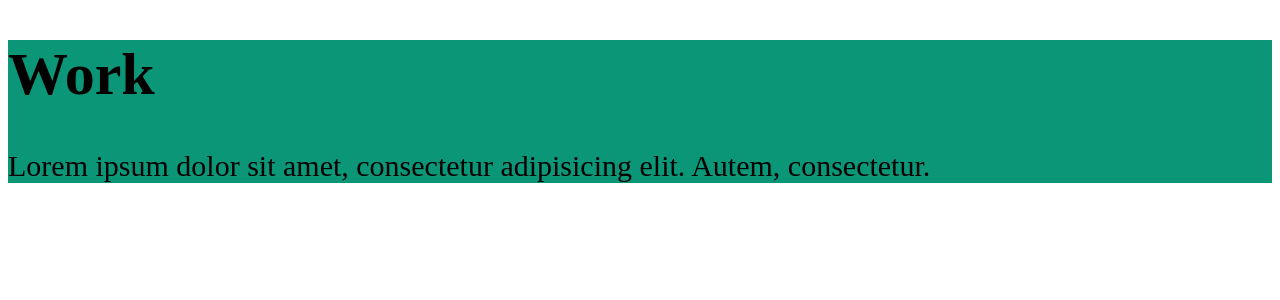
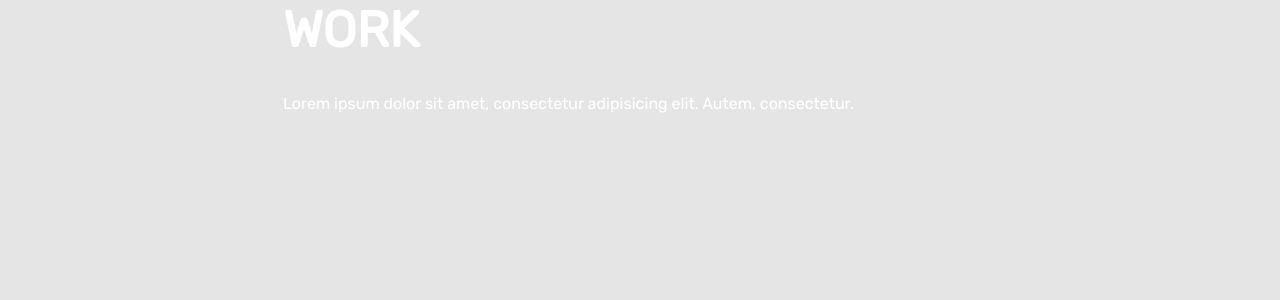
Before and after one commit to Evgeny-TechnoNinja/moment-weather, a Flask app: page / in a window 1280 px wide. Shown: the top 300 px of the page. Run offline with Flask 2, Linux system fonts and the light colour scheme.

Commit message:
added components, fonts, etc.

```diff
--- a/app/static/dist/css/main.css
+++ b/app/static/dist/css/main.css
@@ -1,5 +1,299 @@
-.container {
-  background: #0b9678;
+@font-face {
+  font-family: 'Rubik';
+  src: url("../../fonts/Rubik/Rubik-Light.woff2") format("woff2"), url("../../fonts/Rubik/Rubik-Light.woff") format("woff");
+  font-weight: 300;
+  font-style: normal;
+  font-display: swap; }
+
+@font-face {
+  font-family: 'Rubik';
+  src: url("../../fonts/Rubik/Rubik-Regular.woff2") format("woff2"), url("../../fonts/Rubik/Rubik-Regular.woff") format("woff");
+  font-weight: normal;
+  font-style: normal;
+  font-display: swap; }
+
+/*grid*/
+.grid {
+  display: -webkit-box;
+  display: -ms-flexbox;
+  display: flex;
+  -ms-flex-wrap: wrap;
+  flex-wrap: wrap;
+  margin: -10px; }
+
+.grid > .grid__item {
+  padding: 10px; }
+
+/*width*/
+.width-1-1 {
+  width: 100%; }
+
+.width-1-2 {
+  width: 50%; }
+
+.width-1-3 {
+  width: 33.33%; }
+
+.width-2-3 {
+  width: 66.66%; }
+
+.width-1-4 {
+  width: 25%; }
+
+.width-1-5 {
+  width: 20%; }
+
+.width-1-6 {
+  width: 16.66%; }
+
+.width-2-5 {
+  width: 40%; }
+
+.width-3-5 {
+  width: 60%; }
+
+.width-3-4 {
+  width: 75%; }
+
+.width-4-5 {
+  width: 80%; }
+
+/* small */
+@media (min-width: 480px) {
+  .width-1-1-sm {
+    width: 100%; }
+  .width-1-2-sm {
+    width: 50%; }
+  .width-1-3-sm {
+    width: 33.33%; }
+  .width-2-3-sm {
+    width: 66.66%; }
+  .width-1-4-sm {
+    width: 25%; }
+  .width-1-5-sm {
+    width: 20%; }
+  .width-1-6-sm {
+    width: 16.66%; }
+  .width-2-5-sm {
+    width: 40%; }
+  .width-3-5-sm {
+    width: 60%; }
+  .width-3-4-sm {
+    width: 75%; }
+  .width-4-5-sm {
+    width: 80%; } }
+
+/* medium */
+@media (min-width: 640px) {
+  .width-1-1-md {
+    width: 100%; }
+  .width-1-2-md {
+    width: 50%; }
+  .width-1-3-md {
+    width: 33.33%; }
+  .width-2-3-md {
+    width: 66.66%; }
+  .width-1-4-md {
+    width: 25%; }
+  .width-1-5-md {
+    width: 20%; }
+  .width-1-6-md {
+    width: 16.66%; }
+  .width-2-5-md {
+    width: 40%; }
+  .width-3-5-md {
+    width: 60%; }
+  .width-3-4-md {
+    width: 75%; }
+  .width-4-5-md {
+    width: 80%; } }
+
+/* large */
+@media (min-width: 960px) {
+  .width-1-1-lg {
+    width: 100%; }
+  .width-1-2-lg {
+    width: 50%; }
+  .width-1-3-lg {
+    width: 33.33%; }
+  .width-2-3-lg {
+    width: 66.66%; }
+  .width-1-4-lg {
+    width: 25%; }
+  .width-1-5-lg {
+    width: 20%; }
+  .width-1-6-lg {
+    width: 16.66%; }
+  .width-2-5-lg {
+    width: 40%; }
+  .width-3-5-lg {
+    width: 60%; }
+  .width-3-4-lg {
+    width: 75%; }
+  .width-4-5-lg {
+    width: 80%; } }
+
+/*base*/
+*,
+*::after,
+*::before {
+  box-sizing: border-box; }
+
+*::-moz-focus-outer,
+*::-moz-focus-inner {
+  border: 0;
+  padding: 0; }
+
+*:invalid,
+:-moz-submit-invalid,
+:-moz-ui-invalid {
+  box-shadow: none; }
+
+[type="checkbox"]:invalid {
+  box-shadow: none; }
+
+body {
+  margin: 0; }
+
+a {
+  color: #FFFFFF;
+  text-decoration: underline; }
+
+a:hover {
+  color: #d33682; }
+
+img {
+  max-width: 100%;
+  height: auto; }
+
+p,
+ul,
+ol,
+figure {
+  margin: 0 0 15px 0; }
+
+p + button {
+  margin: 25px 0 0 0; }
+
+p {
+  color: #FFDB4D;
+  line-height: 27px; }
+
+* + p,
+* + ul,
+* + ol,
+* + figure {
+  margin-top: 30px; }
+
+ul > li > ol,
+ul > li > ul,
+ol > li > ol,
+ol > li > ul {
+  margin: 0; }
+
+ol,
+ul {
+  list-style-type: none;
+  padding: 0;
+  margin: 0; }
+
+h1,
+h2,
+h3,
+h4,
+h5,
+h6 {
+  margin: 0 0 0.67em 0;
+  line-height: normal;
+  color: #FFFFFF;
+  text-transform: uppercase; }
+
+h1 {
+  font-size: 50px; }
+
+h2 {
+  font-size: 40px; }
+
+h3 {
   font-size: 30px; }
 
+h4 {
+  font-size: 20px; }
+
+* + h1,
+* + h2,
+* + h3,
+* + h4,
+* + h5,
+* + h6 {
+  margin-top: 0.67em; }
+
+input,
+select,
+textarea {
+  max-width: 100%;
+  width: 100%;
+  margin: 0;
+  font-size: inherit;
+  -webkit-appearance: none;
+  -moz-appearance: none;
+  appearance: none; }
+
+input:focus,
+select:focus,
+textarea:focus {
+  outline: none;
+  background-color: #C4C4C40A;
+  color: #FFFFFF;
+  border-color: #E5E5E5; }
+
+input:disabled,
+select:disabled,
+textarea:disabled {
+  background-color: #C4C4C40A;
+  color: #FFFFFF;
+  border-color: #E5E5E5; }
+
+input::placeholder {
+  color: #d33682; }
+
+textarea::placeholder {
+  color: #d33682; }
+
+select {
+  color: #d33682; }
+
+select::-ms-expand {
+  display: none; }
+
+button:active,
+:hover,
+:focus {
+  outline: 0;
+  outline-offset: 0; }
+
+.wow {
+  visibility: hidden; }
+
+.page {
+  font-family: "Rubik", serif;
+  font-size: 16px;
+  font-weight: normal;
+  font-style: normal;
+  color: #FFFFFF;
+  background-color: #E5E5E5; }
+
+.content-wrap {
+  position: relative;
+  overflow: hidden; }
+
+.container {
+  max-width: 744px;
+  min-width: 320px;
+  margin: 0 auto;
+  padding: 0 15px; }
+
+.button:focus {
+  outline: 0; }
+
 /*# sourceMappingURL=main.css.map */
--- /dev/null
+++ b/app/static/src/scss/components/_base.scss
@@ -0,0 +1,191 @@
+/*base*/
+*,
+*::after,
+*::before {
+  box-sizing: border-box;
+}
+
+*::-moz-focus-outer,
+*::-moz-focus-inner {
+  border: 0;
+  padding: 0;
+}
+
+*:invalid,
+:-moz-submit-invalid,
+:-moz-ui-invalid {
+  box-shadow: none;
+}
+
+[type="checkbox"]:invalid {
+  box-shadow: none;
+}
+
+body {
+  margin: 0;
+}
+
+a {
+  color: $swatch_4;
+  text-decoration: underline;
+}
+
+a:hover {
+  color: $swatch_9;
+}
+
+img {
+  max-width: 100%;
+  height: auto;
+}
+
+p,
+ul,
+ol,
+figure {
+  margin: 0 0 15px 0;
+}
+
+p + button {
+  margin: 25px 0 0 0;
+}
+
+p {
+  color: $swatch_5;
+  line-height: 27px;
+}
+
+* + p,
+* + ul,
+* + ol,
+* + figure {
+  margin-top: 30px;
+}
+
+ul > li > ol,
+ul > li > ul,
+ol > li > ol,
+ol > li > ul {
+  margin: 0;
+}
+
+ol,
+ul {
+  list-style-type: none;
+  padding: 0;
+  margin: 0;
+}
+
+h1,
+h2,
+h3,
+h4,
+h5,
+h6 {
+  margin: 0 0 0.67em 0;
+  line-height: normal;
+  color: $swatch_4;
+  text-transform: uppercase;
+}
+
+h1 {
+  font-size: 50px;
+}
+h2 {
+  font-size: 40px;
+}
+h3 {
+  font-size: 30px;
+}
+h4 {
+  font-size: 20px;
+}
+
+* + h1,
+* + h2,
+* + h3,
+* + h4,
+* + h5,
+* + h6 {
+  margin-top: 0.67em;
+}
+
+input,
+select,
+textarea {
+  max-width: 100%;
+  width: 100%;
+  margin: 0;
+  font-size: inherit;
+  -webkit-appearance: none;
+  -moz-appearance: none;
+  appearance: none;
+}
+
+input:focus,
+select:focus,
+textarea:focus {
+  outline: none;
+  background-color: $swatch_7;
+  color: $swatch_4;
+  border-color: $swatch_8;
+}
+
+input:disabled,
+select:disabled,
+textarea:disabled {
+  background-color: $swatch_7;
+  color: $swatch_4;
+  border-color: $swatch_8;
+}
+
+input::placeholder {
+  color: $swatch_9;
+}
+
+textarea::placeholder {
+  color: $swatch_9;
+}
+
+select {
+  color: $swatch_9;
+}
+select::-ms-expand {
+  display: none;
+}
+
+button:active,
+:hover,
+:focus {
+  outline: 0;
+  outline-offset: 0;
+}
+
+.wow {
+  visibility: hidden;
+}
+
+.page {
+  font-family: "Rubik", serif;
+  font-size: 16px;
+  font-weight: normal;
+  font-style: normal;
+  color: $swatch_4;
+  background-color: $swatch_8;
+}
+
+.content-wrap {
+  position: relative;
+  overflow: hidden;
+}
+
+.container {
+  max-width: 744px;
+  min-width: 320px;
+  margin: 0 auto;
+  padding: 0 15px;
+}
+
+.button:focus {
+  outline: 0;
+}
--- /dev/null
+++ b/app/static/src/scss/fonts/_fonts.scss
@@ -0,0 +1,17 @@
+@font-face {
+    font-family: 'Rubik';
+    src: url('../../fonts/Rubik/Rubik-Light.woff2') format('woff2'),
+        url('../../fonts/Rubik/Rubik-Light.woff') format('woff');
+    font-weight: 300;
+    font-style: normal;
+    font-display: swap;
+  }
+
+  @font-face {
+    font-family: 'Rubik';
+    src: url('../../fonts/Rubik/Rubik-Regular.woff2') format('woff2'),
+        url('../../fonts/Rubik/Rubik-Regular.woff') format('woff');
+    font-weight: normal;
+    font-style: normal;
+    font-display: swap;
+  }
--- /dev/null
+++ b/app/static/src/scss/grid/_grid.scss
@@ -0,0 +1,13 @@
+/*grid*/
+.grid {
+  display: -webkit-box;
+  display: -ms-flexbox;
+  display: flex;
+  -ms-flex-wrap: wrap;
+  flex-wrap: wrap;
+  margin: -10px;
+}
+
+.grid > .grid__item {
+  padding: 10px;
+}
--- a/app/static/src/scss/main.scss
+++ b/app/static/src/scss/main.scss
@@ -1,6 +1,5 @@
-$color_a: rgb(11, 150, 120);
-
-.container {
-    background: $color_a;
-    font-size: 30px;
-}
+@import "vars/variables";
+@import "fonts/fonts";
+@import "grid/grid";
+@import "width/width";
+@import "components/base";
--- /dev/null
+++ b/app/static/src/scss/vars/_variables.scss
@@ -0,0 +1,16 @@
+//======= Break point
+$sm: 480px;
+$md: 640px;
+$lg: 960px;
+
+//======== Color
+$swatch_0: #2F259DB2;
+$swatch_1: #10347AB2;
+$swatch_2: #93a1a1;
+$swatch_3: #939393;
+$swatch_4: #FFFFFF;
+$swatch_5: #FFDB4D;
+$swatch_6: #00AAD45C;
+$swatch_7: #C4C4C40A;
+$swatch_8: #E5E5E5;
+$swatch_9: #d33682;
--- /dev/null
+++ b/app/static/src/scss/width/_width.scss
@@ -0,0 +1,177 @@
+/*width*/
+
+.width-1-1 {
+  width: 100%;
+}
+
+.width-1-2 {
+  width: 50%;
+}
+
+.width-1-3 {
+  width: 33.33%;
+}
+.width-2-3 {
+  width: 66.66%;
+}
+.width-1-4 {
+  width: 25%;
+}
+
+.width-1-5 {
+  width: 20%;
+}
+
+.width-1-6 {
+  width: 16.66%;
+}
+
+.width-2-5 {
+  width: 40%;
+}
+
+.width-3-5 {
+  width: 60%;
+}
+
+.width-3-4 {
+  width: 75%;
+}
+
+.width-4-5 {
+  width: 80%;
+}
+
+/* small */
+@media (min-width: 480px) {
+  .width-1-1-sm {
+    width: 100%;
+  }
+
+  .width-1-2-sm {
+    width: 50%;
+  }
+
+  .width-1-3-sm {
+    width: 33.33%;
+  }
+  .width-2-3-sm {
+    width: 66.66%;
+  }
+  .width-1-4-sm {
+    width: 25%;
+  }
+
+  .width-1-5-sm {
+    width: 20%;
+  }
+
+  .width-1-6-sm {
+    width: 16.66%;
+  }
+
+  .width-2-5-sm {
+    width: 40%;
+  }
+
+  .width-3-5-sm {
+    width: 60%;
+  }
+
+  .width-3-4-sm {
+    width: 75%;
+  }
+
+  .width-4-5-sm {
+    width: 80%;
+  }
+}
+
+/* medium */
+@media (min-width: 640px) {
+  .width-1-1-md {
+    width: 100%;
+  }
+
+  .width-1-2-md {
+    width: 50%;
+  }
+
+  .width-1-3-md {
+    width: 33.33%;
+  }
+  .width-2-3-md {
+    width: 66.66%;
+  }
+  .width-1-4-md {
+    width: 25%;
+  }
+
+  .width-1-5-md {
+    width: 20%;
+  }
+
+  .width-1-6-md {
+    width: 16.66%;
+  }
+
+  .width-2-5-md {
+    width: 40%;
+  }
+
+  .width-3-5-md {
+    width: 60%;
+  }
+
+  .width-3-4-md {
+    width: 75%;
+  }
+
+  .width-4-5-md {
+    width: 80%;
+  }
+}
+/* large */
+@media (min-width: 960px) {
+  .width-1-1-lg {
+    width: 100%;
+  }
+
+  .width-1-2-lg {
+    width: 50%;
+  }
+
+  .width-1-3-lg {
+    width: 33.33%;
+  }
+  .width-2-3-lg {
+    width: 66.66%;
+  }
+  .width-1-4-lg {
+    width: 25%;
+  }
+
+  .width-1-5-lg {
+    width: 20%;
+  }
+
+  .width-1-6-lg {
+    width: 16.66%;
+  }
+
+  .width-2-5-lg {
+    width: 40%;
+  }
+
+  .width-3-5-lg {
+    width: 60%;
+  }
+
+  .width-3-4-lg {
+    width: 75%;
+  }
+
+  .width-4-5-lg {
+    width: 80%;
+  }
+}
--- a/app/templates/_base.html
+++ b/app/templates/_base.html
@@ -5,7 +5,7 @@
     <link rel="stylesheet" href="{{ url_for('static', filename= 'dist/css/main.css') }}">
     <title>{{ title }}</title>
 </head>
-<body>
+<body class="page">
 {% block main %}
 {% endblock %}
 </body>
```
Also changed, not shown: app/static/fonts/Rubik/Rubik-Light.woff (added), app/static/fonts/Rubik/Rubik-Light.woff2 (added), app/static/fonts/Rubik/Rubik-Regular.woff (added), app/static/fonts/Rubik/Rubik-Regular.woff2 (added).
